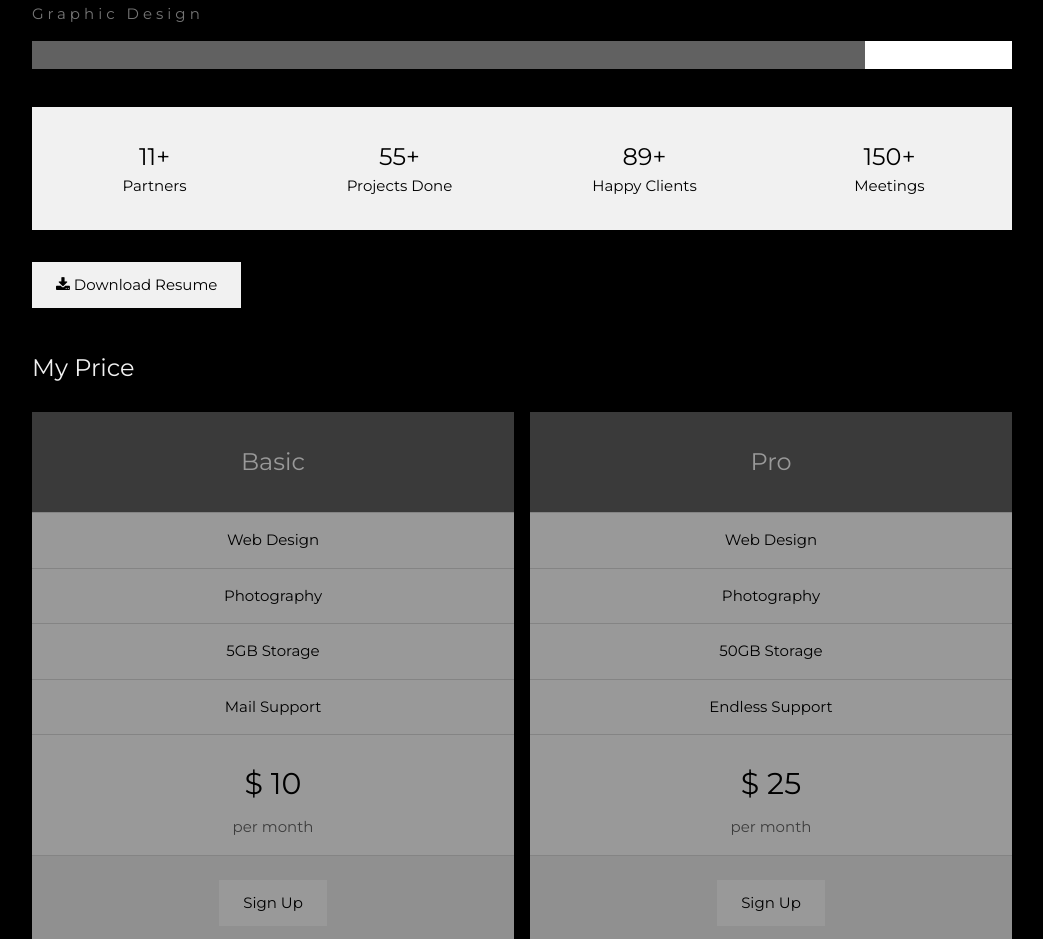
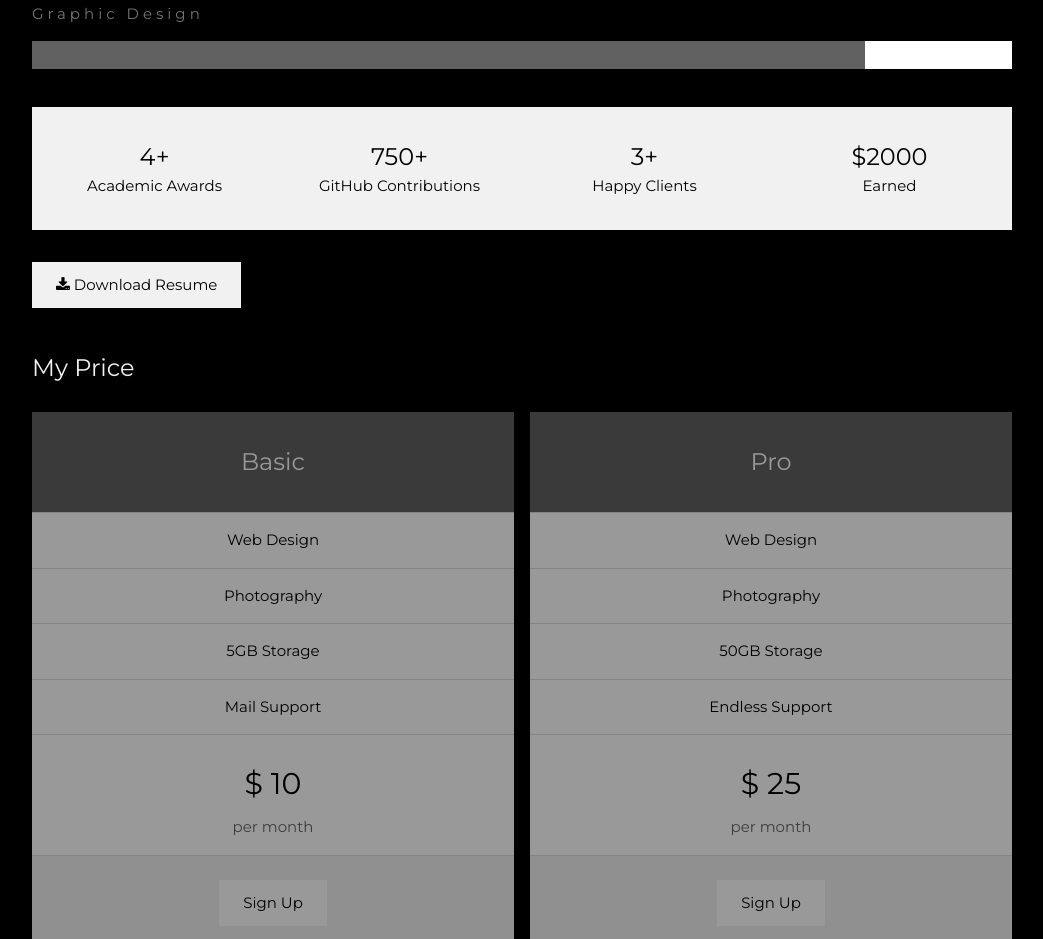
Before and after one commit to TimothyBlajsa/new_portfolio, a plain HTML site: page index.html in a window 1280 px wide. Shown: the part 1677-2616 px from the top of the page, without its empty margins (178-1221 px from the left). Drawn offline with nearby package versions, Linux system fonts and the light colour scheme.

Commit message:
Update stats section

```diff
--- a/index.html
+++ b/index.html
@@ -94,20 +94,20 @@
 
     <div class="w3-row w3-center w3-padding-16 w3-section w3-light-grey">
       <div class="w3-quarter w3-section">
-        <span class="w3-xlarge">11+</span><br>
-        Partners
+        <span class="w3-xlarge">4+</span><br>
+        Academic Awards
       </div>
       <div class="w3-quarter w3-section">
-        <span class="w3-xlarge">55+</span><br>
-        Projects Done
+        <span class="w3-xlarge">750+</span><br>
+        GitHub Contributions
       </div>
       <div class="w3-quarter w3-section">
-        <span class="w3-xlarge">89+</span><br>
+        <span class="w3-xlarge">3+</span><br>
         Happy Clients
       </div>
       <div class="w3-quarter w3-section">
-        <span class="w3-xlarge">150+</span><br>
-        Meetings
+        <span class="w3-xlarge">$2000</span><br>
+        Earned
       </div>
     </div>
 
```
